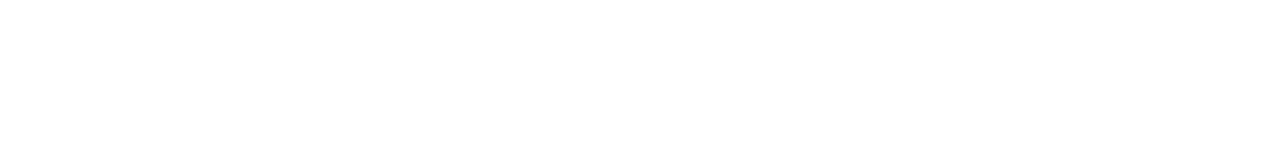
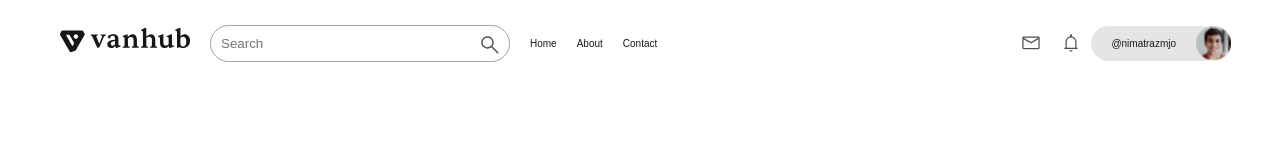
Before and after one commit to nimatrazmjo/profile-page, a plain HTML site: page index.html in a window 1280 px wide. Drawn offline with Linux system fonts and the light colour scheme; a web font is replaced by a local one.

Commit message:
Add menu

```diff
--- a/index.html
+++ b/index.html
@@ -13,7 +13,35 @@
   </head>
   <body>
     <div class="container">
-
+      <!-- start top nav -->
+      <div class="nav">
+        <div class="nav__logo">
+          <img src="images/logo.svg" alt="logo"   />
+        </div>
+        <div class="nav__search">
+          <input type="text" placeholder="Search" class="nav__search__input" />
+          <img src="images/search.svg" alt="search"  class="nav__search__icon"/>
+        </div>
+          <ul class="nav__menu">
+            <li class="nav__menu__item"><a href="#">Home</a></li>
+            <li class="nav__menu__item"><a href="#">About</a></li>
+            <li class="nav__menu__item"><a href="#">Contact</a></li>
+          </ul>
+        <div class="nav__user">
+          <img src="images/messages.svg" class="nav__user__icon" alt="Message" />
+          <img src="images/notification.svg" class="nav__user__icon" alt="Notification" />
+          <div class="nav__user__profile">
+            <span class="nav__user__profile__username">@nimatrazmjo</span>
+            <img src="images/rounded-profile.png" alt="Profile" class="nav__user__profile__avatar" />
+          </div>
+        </div>
+        <div class="hamburger">
+          <div class="hamburger__line"></div>
+          <div class="hamburger__line"></div>
+          <div class="hamburger__line"></div>
+        </div>
+      </div>
+      <!-- end top nav -->
     </div>
   </body>
 </html>
--- a/scss/_base.scss
+++ b/scss/_base.scss
@@ -11,6 +11,12 @@
     --color-neutral-50: #FAFAFA;
 
 }
+
+// break point
+
+$breakpoint-small: 37.5rem; // 600px
+$breakpoint-medium: 53rem; // 848px
+$breakpoint-large: 75rem; // 1200px
 
 * {
     box-sizing: border-box;
@@ -28,6 +34,7 @@ html {
     font-size: 62.5%; // 1rem = 10px
     font-family: 'Satoshi', sans-serif;
     background-color: var(--color-slate-200);
+    color: var(--color-neutral-900);
 }
 
 
--- a/scss/_layout.scss
+++ b/scss/_layout.scss
@@ -1,7 +1,7 @@
 .container {
   width: 100%;
   max-width: 120rem;
-  margin: 5rem auto;
-  box-shadow: var(--border-shadow);
-  background-color: var(--color-slate-50);
+  margin: 0 auto;
+  // box-shadow: var(--border-shadow);
+  // background-color: var(--color-neutral-100);
 }
--- /dev/null
+++ b/scss/_nav.scss
@@ -0,0 +1,118 @@
+.nav {
+    display: flex;
+    align-items: center;
+    padding: 0 2rem;
+    height: 5rem;
+    margin-top: 1.8rem;
+    &__logo{
+        margin-right: 2rem;
+        font-size: 2.8rem;
+        img {
+            width: 13rem;
+            height: 13rem;
+        }
+    }
+
+    &__search{
+        margin-right: auto;
+        position: relative;
+        cursor: pointer;
+        &__input{
+            padding: 1rem;
+            border-radius: 3rem;
+            width: 30rem;
+            border: 1px solid var(--color-neutral-400);
+            outline: none;
+        }
+
+        &__icon{
+            position: absolute;
+            width: 2rem;
+            height: 2rem;
+            right: 1rem;
+            top: 1rem;
+            cursor: pointer;
+        }
+
+    }
+
+    &__menu{
+        display: flex;
+        align-items: center;
+        list-style: none;
+        flex: 1;
+        &__item{
+            margin-left: 2rem;
+            font-size: 1rem;
+            font-weight: 500;
+            cursor: pointer;
+            a {
+                text-decoration: none;
+                color: var(--color-neutral-900);
+            }
+        }
+        @media screen and (max-width : $breakpoint-medium) {
+            display: none;
+        }
+    }
+
+    &__user{
+
+        display: flex;
+        align-items: center;
+        justify-content: center;
+        border-radius: 50%;
+        &__icon{
+            width: 2rem;
+            height: 2rem;
+            margin-left: 2rem;
+            cursor: pointer;
+        }
+        &__profile {
+            display: flex;
+            align-items: center;
+            background-color: var(--color-neutral-200);
+            color: var(--color-neutral-900);
+            margin-left: 1rem;
+            border-radius: 2.2rem;
+
+            &__username{
+                font-size: 1rem;
+                font-weight: 500;
+                padding: 0 0 0 2rem;
+                cursor: pointer;
+            }
+
+            &__avatar{
+                width: 3.5rem;
+                height: 3.5rem;
+                border-radius: 40%;
+                margin-left: 2rem;
+                margin-right: -1.1rem;
+                cursor: pointer;
+            }
+
+        }
+
+        @media screen and (max-width : $breakpoint-medium) {
+            display: none;
+        }
+    }
+
+}
+
+.hamburger {
+    display: none;
+    &__line{
+        width: 2.5rem;
+        height: 0.3rem;
+        background-color: var(--color-neutral-800);
+        margin: 0.5rem;
+        transition: all 0.3s ease-in-out;
+    }
+
+    @media screen and (max-width : $breakpoint-medium) {
+        display: block;
+        cursor: pointer;
+    }
+}
--- a/scss/main.scss
+++ b/scss/main.scss
@@ -1,5 +1,6 @@
 @import "base";
 @import "layout";
 @import "component";
+@import "nav";
 
 // Path: scss/base/_base.scss
```
Also changed, not shown: css/style.css, scss/_top-nav.scss (deleted), 1 other file.
